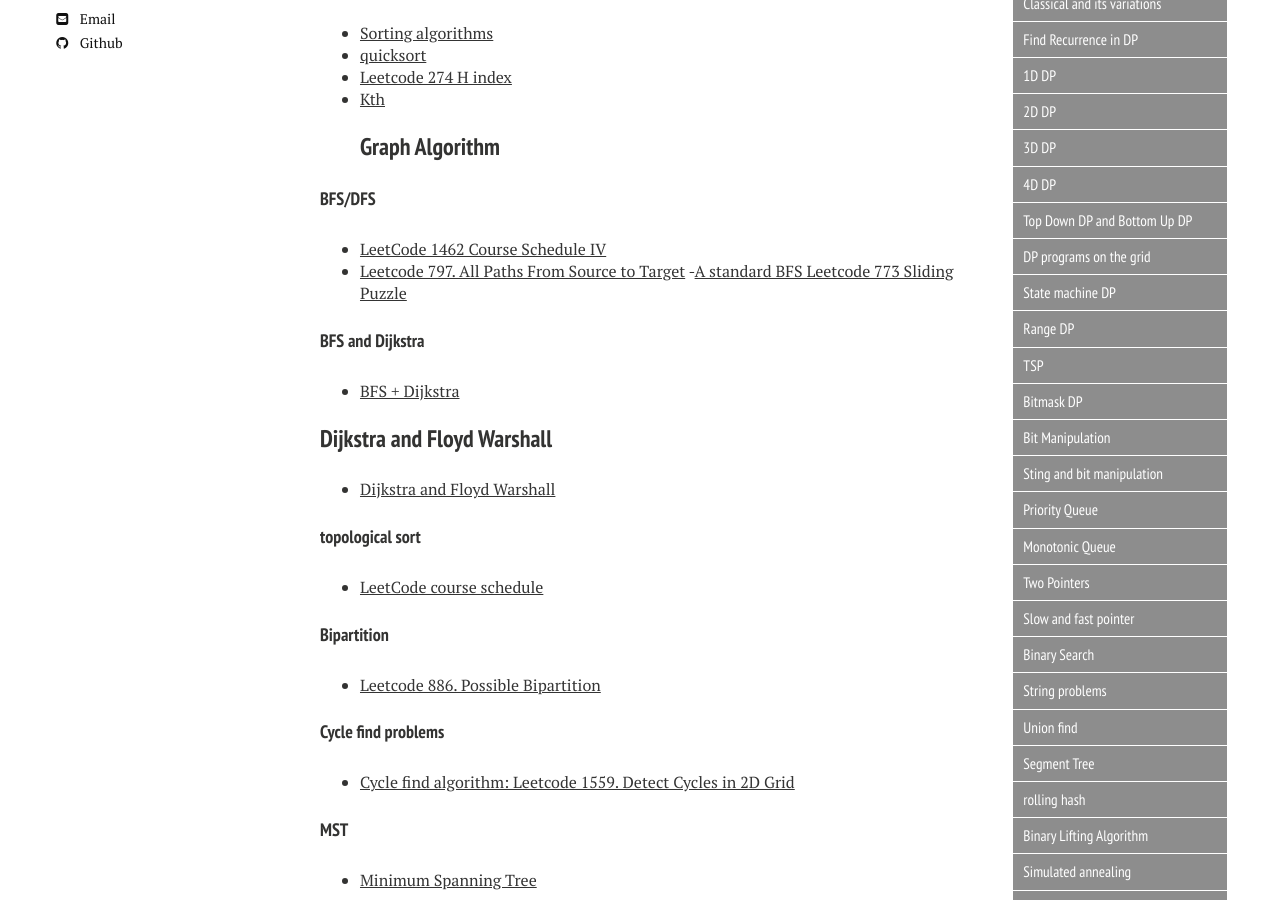
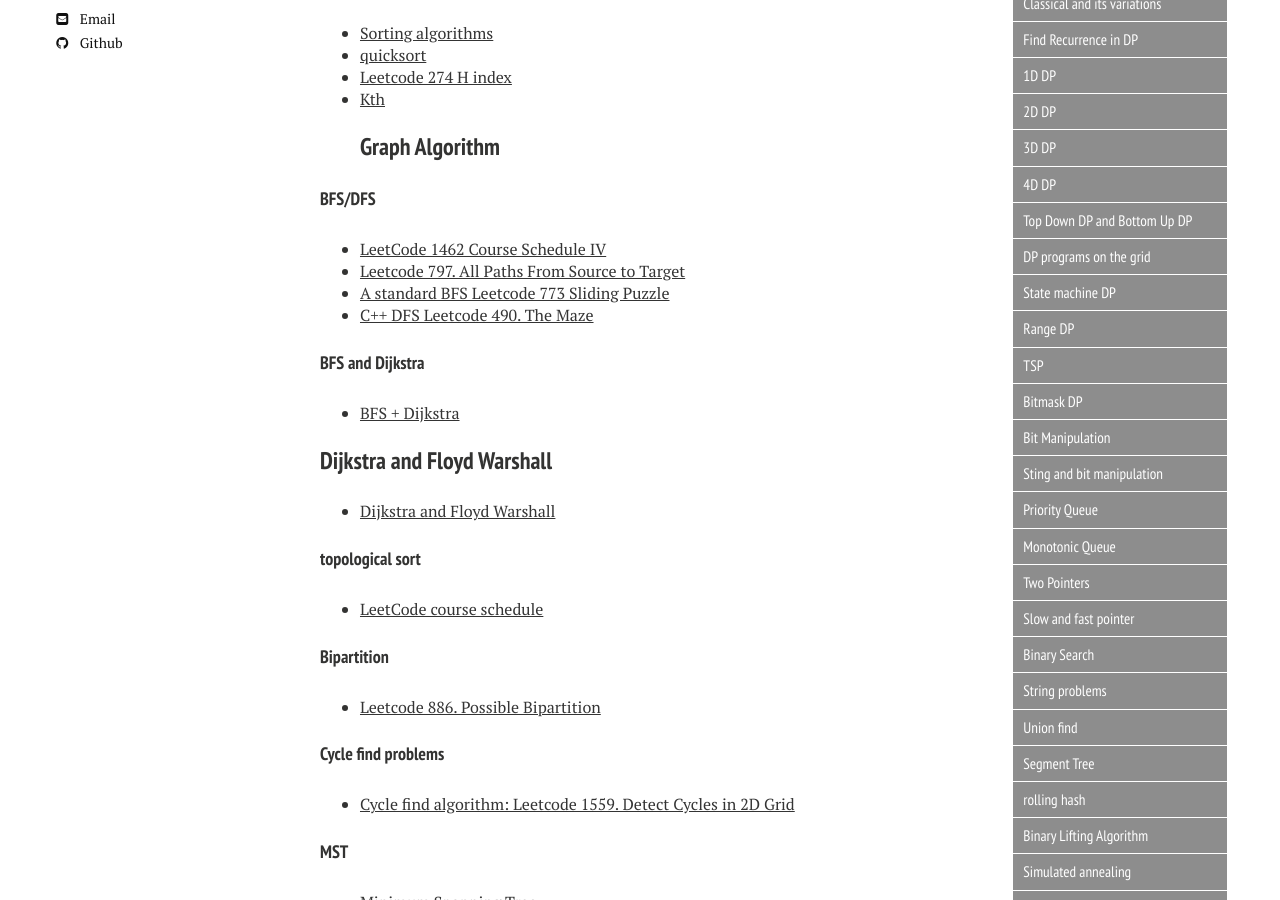
Before and after one commit to xiaokeshen/xiaokeshen.github.io, a Jekyll site: the page built from blog/index.md, in a window 1280 px wide and 900 px high, scrolled down 758 px. Built offline with Jekyll 4.4.1, drawn with Linux system fonts in a browser that asks for light colours; nearby versions of some CDN libraries.

Commit message:
add a DFS code

```diff
--- a/blog/index.md
+++ b/blog/index.md
@@ -33,7 +33,8 @@ My 'Serious' coding got started since I became a student as a Computer Science M
 #### BFS/DFS
 - [LeetCode 1462 Course Schedule IV](https://medium.com/@jim.morris.shen/leetcode-1462-course-schedule-iv-8aa257304788?sk=c363cf043e0dc6dde1d41920ec64fbd8)
 - [Leetcode 797. All Paths From Source to Target](https://medium.com/@jim.morris.shen/leetcode-797-all-paths-from-source-to-target-ce64d0e78b50?source=friends_link&sk=a0203922419a241a22c837a2fdfb64e4)
--[A standard BFS Leetcode 773 Sliding Puzzle](https://medium.com/@jim.morris.shen/a-standard-bfs-leetcode-773-sliding-pu-6df4626e6cd4?sk=d1b80a07bf61b88149e3ba2bb6607b0b)
+- [A standard BFS Leetcode 773 Sliding Puzzle](https://medium.com/@jim.morris.shen/a-standard-bfs-leetcode-773-sliding-pu-6df4626e6cd4?sk=d1b80a07bf61b88149e3ba2bb6607b0b)
+- [C++ DFS Leetcode 490. The Maze](https://medium.com/@jim.morris.shen/c-dfs-b0276250c3eb?sk=fc0bbee203030ea80da1b55fe43cf362)
 
 #### BFS and Dijkstra
 - [BFS + Dijkstra](https://medium.com/@jim.morris.shen/bfs-dijkstra-c46de5cb1f0b?source=friends_link&sk=f9cc2b3f457dc7f8731d99d5881994db)
```
